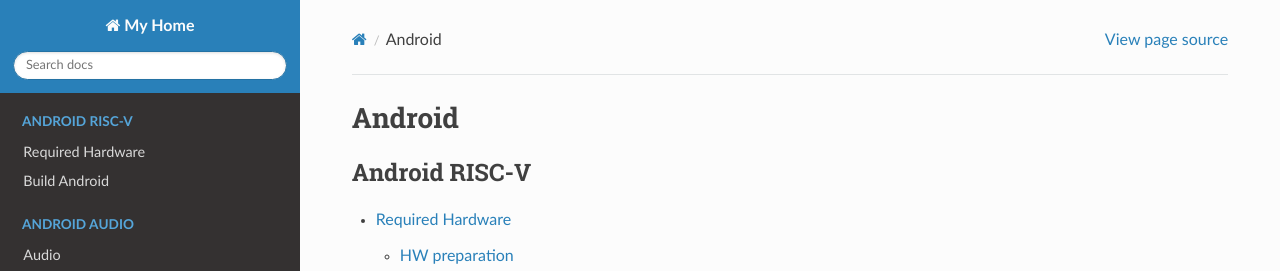
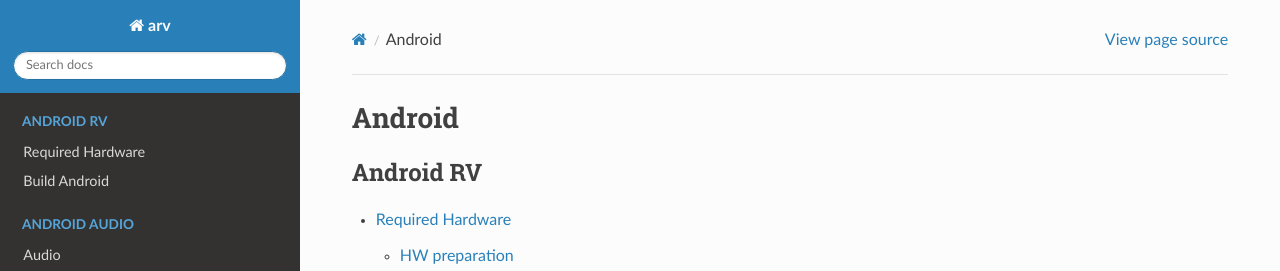
Before and after one commit to duc-nguyenhoang/readthedocs-home, a Sphinx documentation site: the page built from source/index.rst, in a window 1280 px wide. Shown: the top 271 px of the page. Built offline with Sphinx 7.4.7 and the Read the Docs theme 3.1.0, drawn with Linux system fonts in a browser that asks for light colours; pages that are not in the unit, such as notebooks, are missing from menus.

```diff
--- a/source/conf.py
+++ b/source/conf.py
@@ -6,7 +6,7 @@
 # -- Project information -----------------------------------------------------
 # https://www.sphinx-doc.org/en/master/usage/configuration.html#project-information
 
-project = 'My Home'
+project = 'arv'
 copyright = '2025, Duc Nguyen'
 author = 'Duc Nguyen'
 
--- a/source/index.rst
+++ b/source/index.rst
@@ -1,7 +1,7 @@
 Android
 =================
 .. toctree::
-   :caption: Android RISC-V
+   :caption: Android RV
    :maxdepth: 2
 
    android/hardware
```
